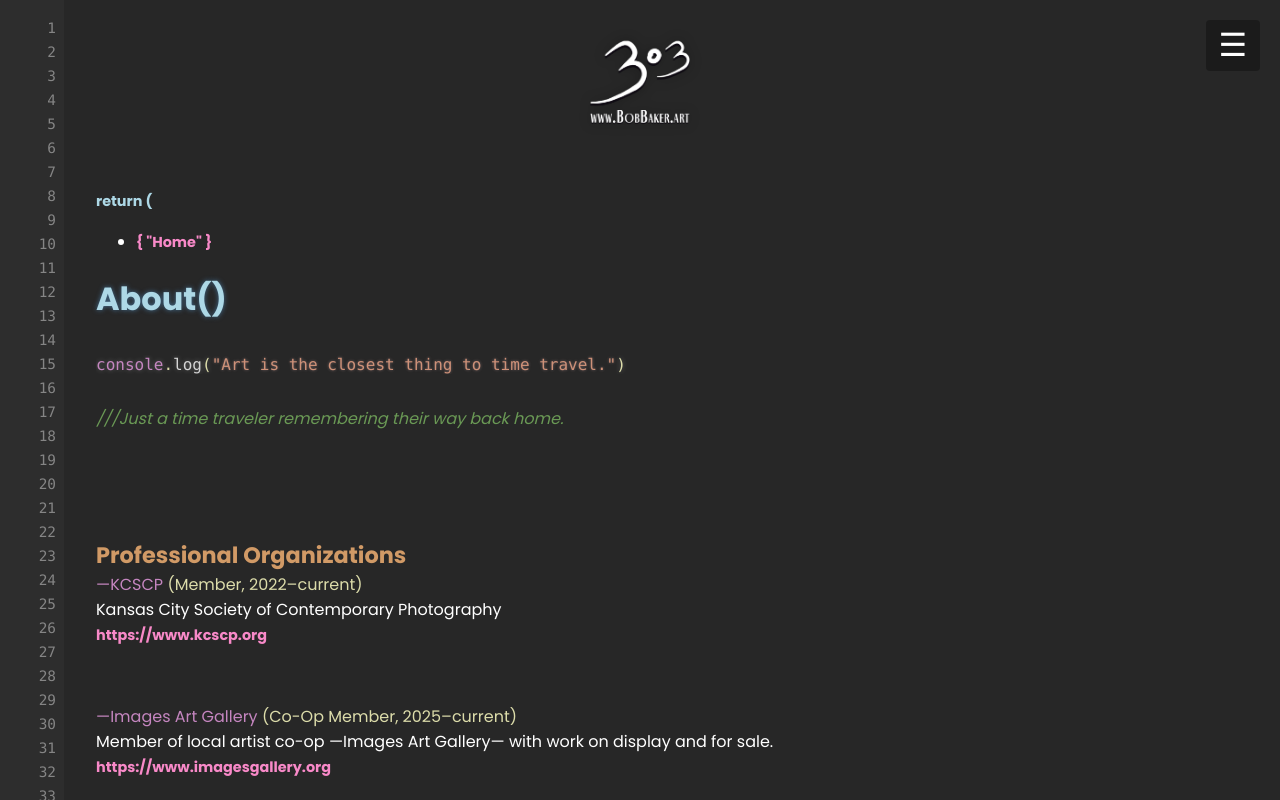
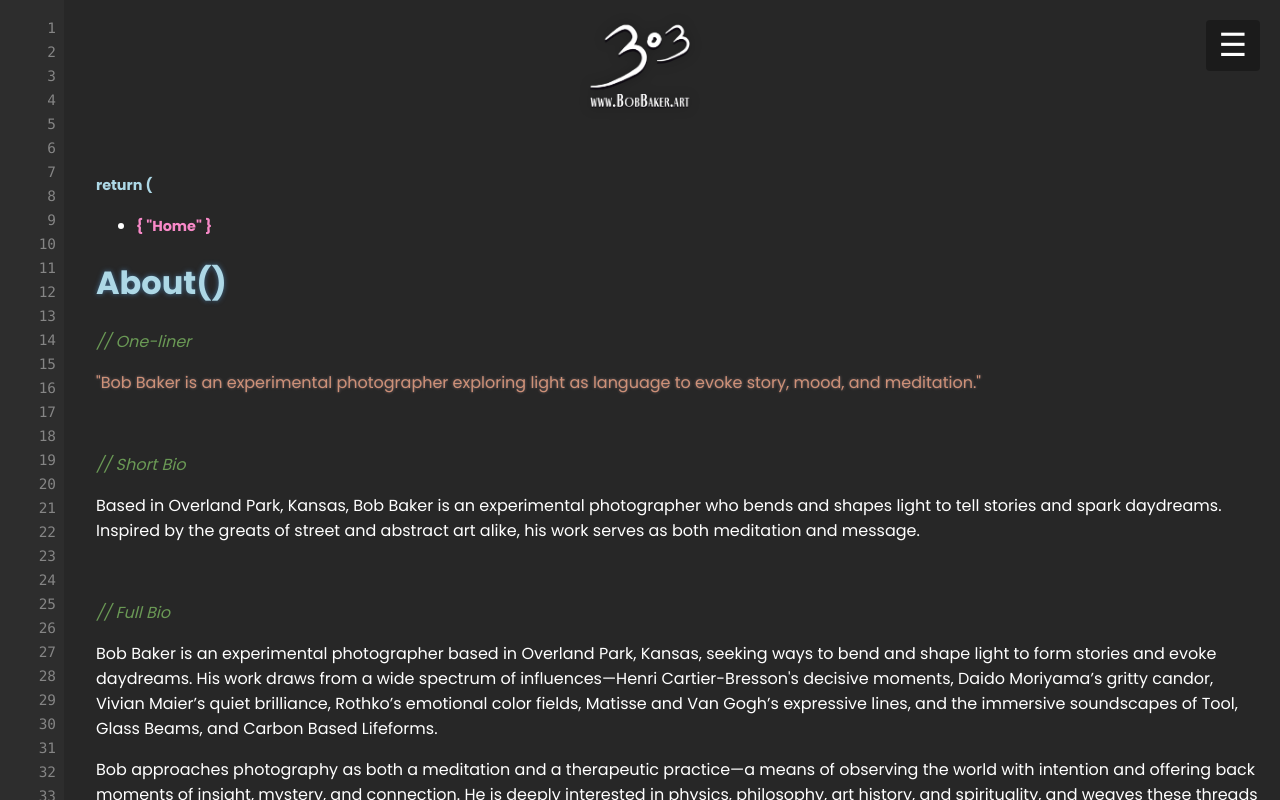
Before and after one commit to owleyeart/bba, a React (Vite) app: page /About in a window 1280 px wide. Built offline with nearby package versions, Linux system fonts and the light colour scheme; a web font is replaced by a local one.

Commit message:
20250403 2157

```diff
--- a/src/About.css
+++ b/src/About.css
@@ -180,3 +180,8 @@
     padding: 1rem;
   }
 }
+
+.error-easter-egg {
+  background-color: #000000;
+
+}
--- a/src/About.jsx
+++ b/src/About.jsx
@@ -11,12 +11,11 @@ import LineNumbersWithHighlight from './LineNumbersWithHighlight';
 function About() {
   return (
     <>
-    <Header />
+      <Header />
       <LineNumbersWithHighlight />
 
       <div style={{ marginLeft: '5rem', padding: '1rem' }} className="page-container">
-
-        {/* 🏠 Return Home Block - Moved Above About() */}
+        {/* 🏠 Return Home Block */}
         <p>
           <Link to="/" className="home-link">
             <HoverTooltip
@@ -47,7 +46,33 @@ function About() {
           />
         </h1>
 
+        {/* ✍️ Modular Bio Blocks */}
+        <p className="console-log">// One-liner</p>
+        <p className="syntax-quote">"Bob Baker is an experimental photographer exploring light as language to evoke story, mood, and meditation."</p>
+        <br />
 
+        <p className="console-log">// Short Bio</p>
+        <p>
+          Based in Overland Park, Kansas, Bob Baker is an experimental photographer who bends and shapes light to tell stories and spark daydreams.
+          Inspired by the greats of street and abstract art alike, his work serves as both meditation and message.
+        </p>
+        <br />
+
+        <p className="console-log">// Full Bio</p>
+        <p>
+          Bob Baker is an experimental photographer based in Overland Park, Kansas, seeking ways to bend and shape light to form stories and evoke daydreams.
+          His work draws from a wide spectrum of influences—Henri Cartier-Bresson's decisive moments, Daido Moriyama’s gritty candor, Vivian Maier’s quiet brilliance,
+          Rothko’s emotional color fields, Matisse and Van Gogh’s expressive lines, and the immersive soundscapes of Tool, Glass Beams, and Carbon Based Lifeforms.
+        </p>
+        <p>
+          Bob approaches photography as both a meditation and a therapeutic practice—a means of observing the world with intention and offering back moments of insight,
+          mystery, and connection. He is deeply interested in physics, philosophy, art history, and spirituality, and weaves these threads through his images and process.
+          Whether capturing fleeting human gestures or abstract textures of light, Bob’s work invites viewers into a layered dialogue—between self and subject,
+          moment and memory, observer and the observed.
+        </p>
+        <br />
+
+        {/* 🕰️ Console Quote */}
         <p className="console-effect">
           <span className="syntax-purple">console</span>
           <span className="syntax-yellow">.</span>
@@ -60,6 +85,8 @@ function About() {
         <p className="console-log">
           ///Just a time traveler remembering their way back home.
         </p>
+
+        {/* 📌 Other Info */}
         <br /><br /><br />
         <p>
           <span className="syntax-orange">Professional Organizations</span><br />
@@ -83,17 +110,20 @@ function About() {
           <br />Bob currently has work on display at Images Art Gallery in downtown Overland Park, Kansas.
         </p>
 
+        {/* 📦 Closing */}
         <p>
           <span className="syntax-tag">{'</div>'}</span><br />
           <span className="syntax-purple">{');'}</span><br />
           <span className="syntax-yellow">{'}'}</span>
         </p>
 
-        <p style={{ marginTop: '40vh', fontStyle: 'italic', color: '#ffffff' }}></p>
+        <div className='error-easter-egg'>
+        <span>
+          <pre>
+{`Windoors TurtleShell
+Copyright (C) Bob Baker. All right reserved.
 
-        <span className="error-easter-egg">
-          <pre>
-{`> run timeline.sh
+TS D:\\OneDrive - BobBakerArt\\frontend> run timeline.sh
 
 [ ██████████████████████████████ ] 99%
 
@@ -105,6 +135,7 @@ Trace: reality/index.js → dimension.jsx → soul.log
           </pre>
         </span>
       </div>
+      </div>
     </>
   );
 }
--- a/src/Header.css
+++ b/src/Header.css
@@ -7,7 +7,7 @@
   display: flex;
   justify-content: center;
   align-items: center;
-  padding: 2rem 0 1.5rem 0;
+  padding: 1rem 0 1.5rem 0;
   z-index: 2;
 }
 
```
